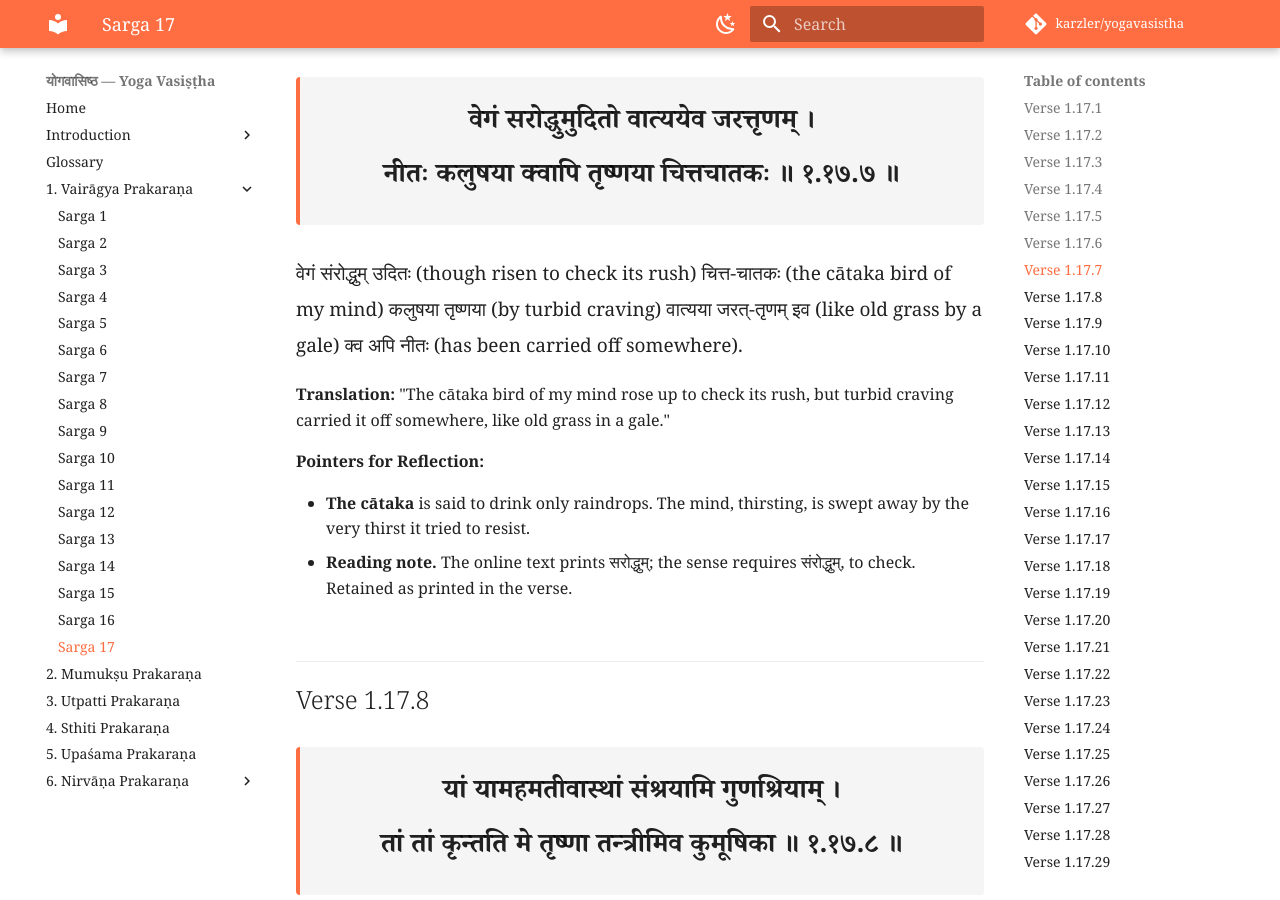
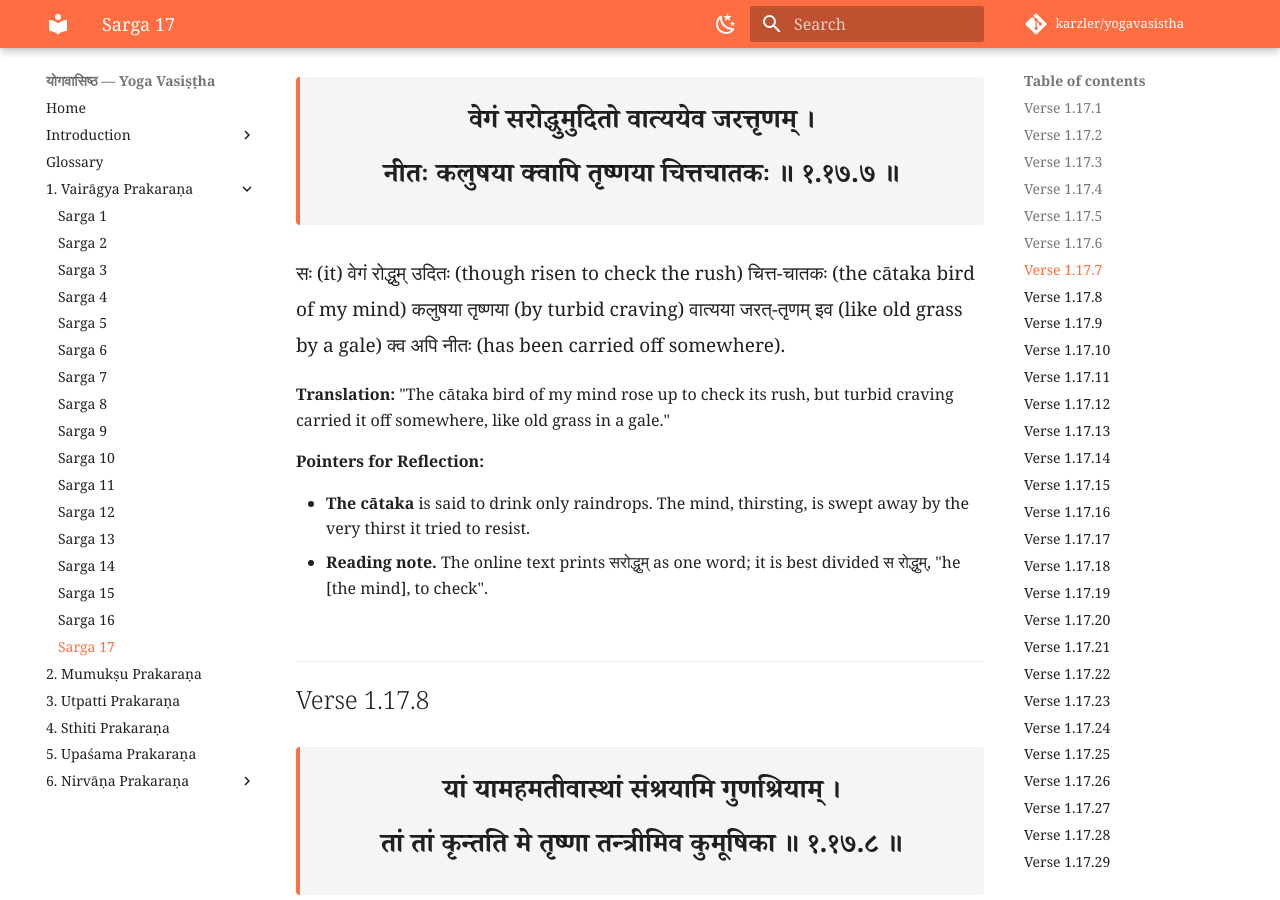
Before and after one commit to karzler/yogavasistha, an MkDocs documentation site: the page built from docs/1-vairagya/sarga-017.md, in a window 1280 px wide and 900 px high, scrolled down 4576 px. Built offline with MkDocs 1.6.1 and Material for MkDocs 9.7.7, drawn with Linux system fonts in a browser that asks for light colours; comment, search, counter and statistics services are not loaded; some of the changed text lies outside the part shown.

Commit message:
Sarga 17: reading notes for verses 7 and 25

```diff
--- a/docs/1-vairagya/sarga-017.md
+++ b/docs/1-vairagya/sarga-017.md
@@ -125,7 +125,7 @@
 </p>
 
 <p class="anvaya">
-वेगं संरोद्धुम् उदितः (though risen to check its rush) चित्त-चातकः (the cātaka bird of my mind) कलुषया तृष्णया (by turbid craving) वात्यया जरत्-तृणम् इव (like old grass by a gale) क्व अपि नीतः (has been carried off somewhere).
+सः (it) वेगं रोद्धुम् उदितः (though risen to check the rush) चित्त-चातकः (the cātaka bird of my mind) कलुषया तृष्णया (by turbid craving) वात्यया जरत्-तृणम् इव (like old grass by a gale) क्व अपि नीतः (has been carried off somewhere).
 </p>
 
 **Translation:** "The cātaka bird of my mind rose up to check its rush, but turbid craving carried it off somewhere, like old grass in a gale."
@@ -133,7 +133,7 @@
 **Pointers for Reflection:**
 
 - **The cātaka** is said to drink only raindrops. The mind, thirsting, is swept away by the very thirst it tried to resist.
-- **Reading note.** The online text prints सरोद्धुम्; the sense requires संरोद्धुम्, to check. Retained as printed in the verse.
+- **Reading note.** The online text prints सरोद्धुम् as one word; it is best divided स रोद्धुम्, "he [the mind], to check".
 
 ## Verse 1.17.8 { #1-17-8 }
 
@@ -432,7 +432,7 @@
 ## Verse 1.17.25 { #1-17-25 }
 
 <p class="shloka">
-यन्न शक्रोति तत्रापि धत्ते ताण्डवितां गतिम् ।<br>
+यन्न शक्नोति तत्रापि धत्ते ताण्डवितां गतिम् ।<br>
 नृत्यत्यानन्दरहितं तृष्णा जीर्णेव नर्तकी ॥ १.१७.२५ ॥
 </p>
 
```
Also changed, not shown: other parts of docs/1-vairagya/sarga-017.md (+1 -1 lines).
